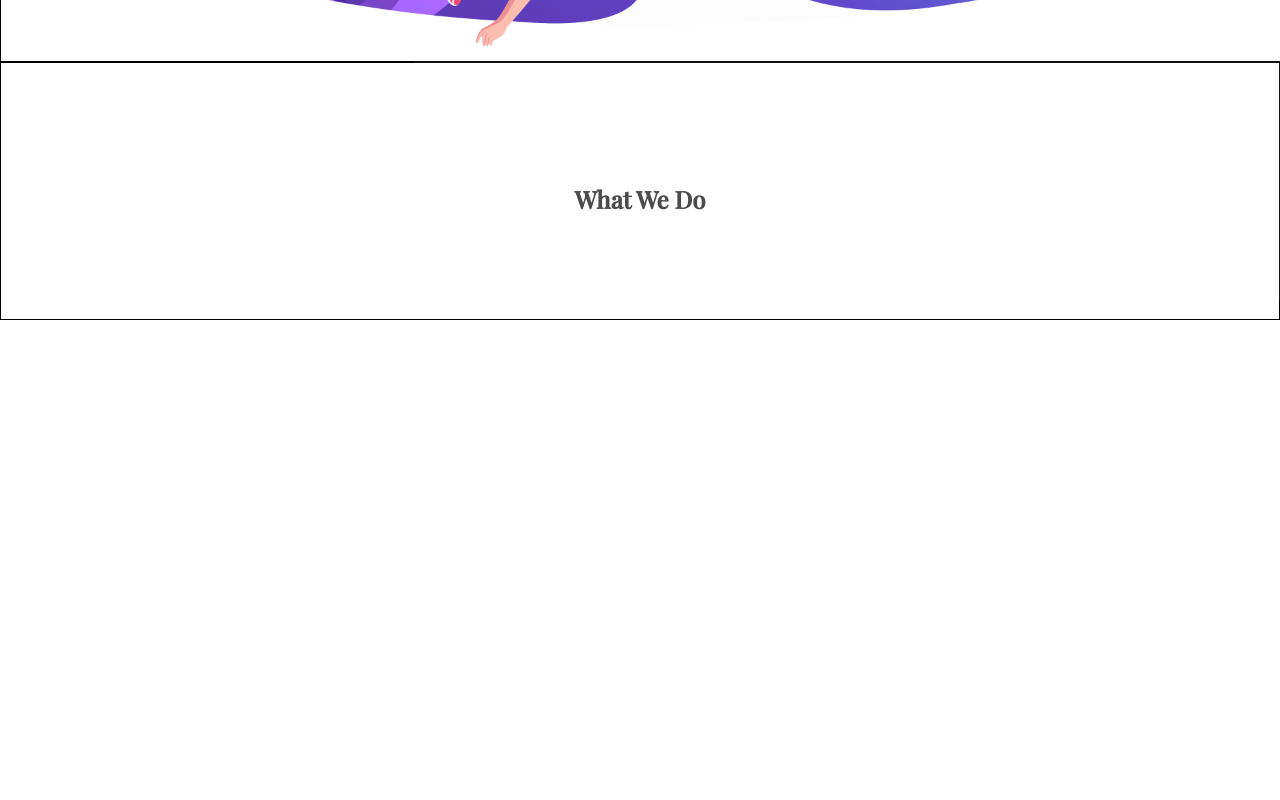
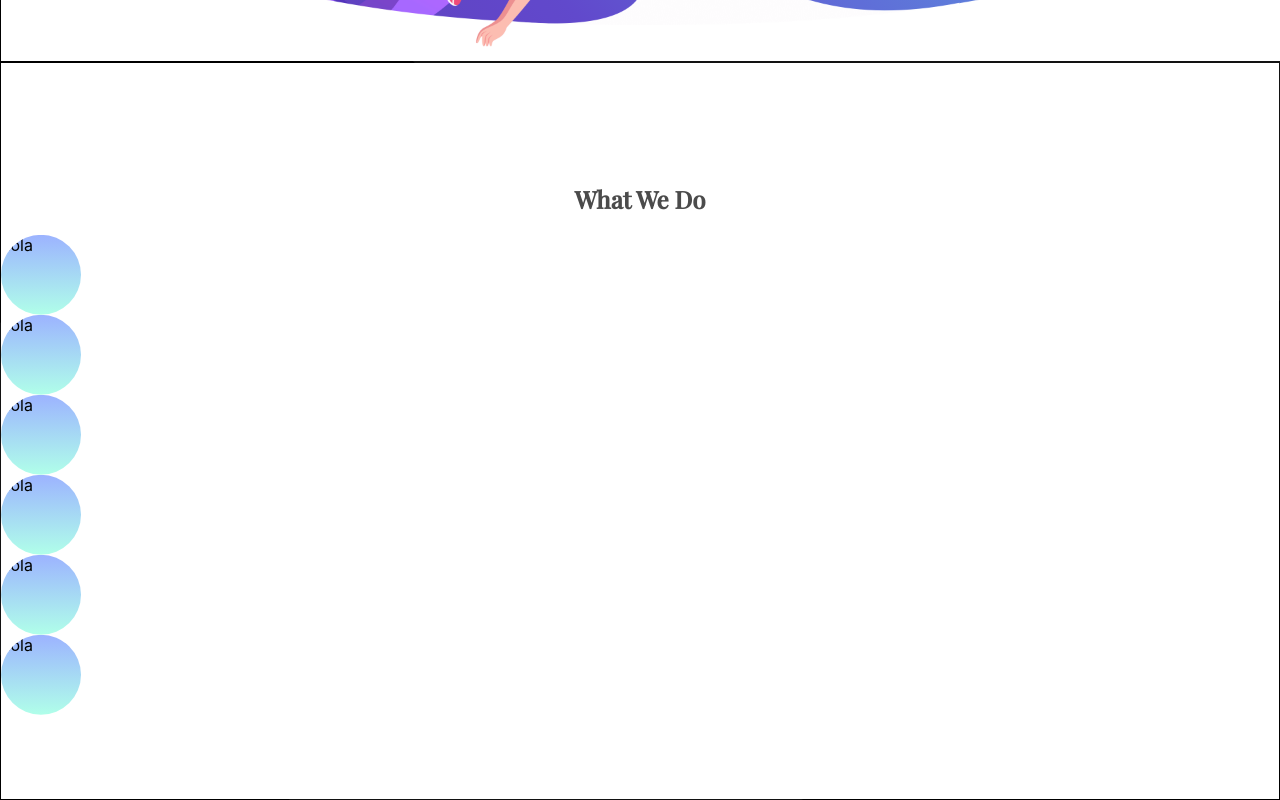
Before and after one commit to jael-VRR/newPortafolio, a React (Create React App) app: page / in a window 1280 px wide. Shown: the part 628-1428 px from the top of the page. Before the commit the page ends 948 px from the top, so only its background shows below. Built offline with nearby package versions, Linux system fonts and the light colour scheme.

Commit message:
modifying section tools

```diff
--- a/src/components/SectionTools.jsx
+++ b/src/components/SectionTools.jsx
@@ -10,6 +10,18 @@ function SectionTools() {
           <div className="container-text">
             <h2>What We Do</h2>
           </div>
+
+          <Row className="wrapper-circle">
+            <div className="circle">hola</div>
+            <div className="circle">hola</div>
+            <div className="circle">hola</div>
+          </Row>
+
+          <Row className="wrapper-circle">
+            <div className="circle">hola</div>
+            <div className="circle">hola</div>
+            <div className="circle">hola</div>
+          </Row>
         </Col>
       </Row>
     </Fragment>
```
